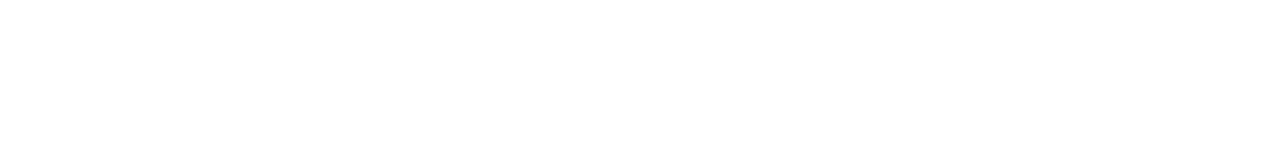
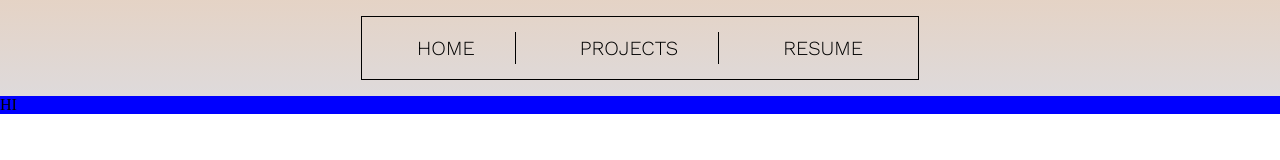
Before and after one commit to minsitt101/portfolio, a plain HTML site: page Snackpass_Project_Showcase.html in a window 1280 px wide. Drawn offline with nearby package versions, Linux system fonts and the light colour scheme.

```diff
--- a/Snackpass_Project_Showcase.html
+++ b/Snackpass_Project_Showcase.html
@@ -0,0 +1,25 @@
+<html>
+  <head>
+    <title>Snackpass Page</title>
+    <link rel="stylesheet" type="text/css" href="assets/Snackpass css & images/Snackpass.css"/>
+    <link rel="preconnect" href="https://fonts.googleapis.com">
+    <link rel="preconnect" href="https://fonts.gstatic.com" crossorigin>
+    <link href="https://fonts.googleapis.com/css2?family=Work+Sans:ital,wght@0,100..900;1,100..900&display=swap" rel="stylesheet">
+    <script defer src="assets/home page javascript/snackpass.js"></script>
+  </head>
+<body>
+    <div class = "navigation_bar">
+        <div class="top_section">
+          <nav class="navbar">
+            <div class="navdiv"></div>
+            <ul>
+              <li class="Home"><a href="#">HOME</a></li>
+              <li class="Projects"><a href="#">PROJECTS</a></li>
+              <li class="Resume"><a href="#">RESUME</a></li>
+            </ul>
+          </nav>
+      </div>
+    <div class = "content_section">
+        <div class ="project_details">HI</div>
+    </div>
+</body>
--- /dev/null
+++ b/assets/Snackpass css & images/Snackpass.css
@@ -0,0 +1,55 @@
+
+body {
+    margin: 0;
+}
+
+.top_section {
+    margin: 0;
+    background: linear-gradient(to bottom, rgba(222, 200, 183, 0.8), rgba(222, 218, 219, 1.0));
+    height: -100px;
+}
+
+.content_section {
+    background: blue;
+}
+
+.Home, .Projects, .Resume {
+    list-style: none;
+    display: inline-block;
+}
+
+.Home a, .Projects a, .Resume a {
+    color: black;
+    font-size: 20px;
+    font-weight: 300;
+    text-decoration: none;
+    font-family: "Work Sans"
+}
+
+.navbar {
+    display: flex;
+    justify-content: center; /* Centers the flex items horizontally and makes sure the border box is in the center*/
+  }
+
+
+.navbar li {
+    margin: 10px;
+}
+
+.navbar ul li {
+    border-right: 0.5px solid black;
+    display: inline-block;
+    border-right: 1px solid black;
+    padding: 4px 40px;
+    position: relative;
+  }
+
+  .navbar ul li:last-child {
+    border-right: none;
+  }
+
+  .navbar ul {
+    border: 0.5px solid black; /* Sets a black border with 2px width around the <ul> element */
+    border-radius: 0px; /* Optional: Adds rounded corners to the border */
+    padding: 5px;
+  }
```
Also changed, not shown: Home Page.html (+7 -7 lines), assets/home page css & images/home_page.css (+12 -8 lines), assets/home page javascript/homepage.js (+8 -10 lines).
